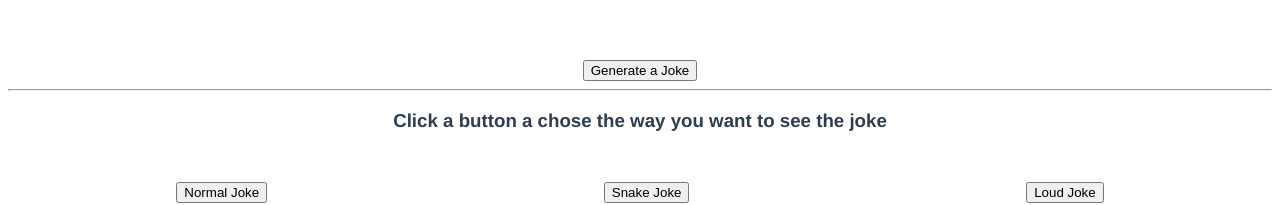
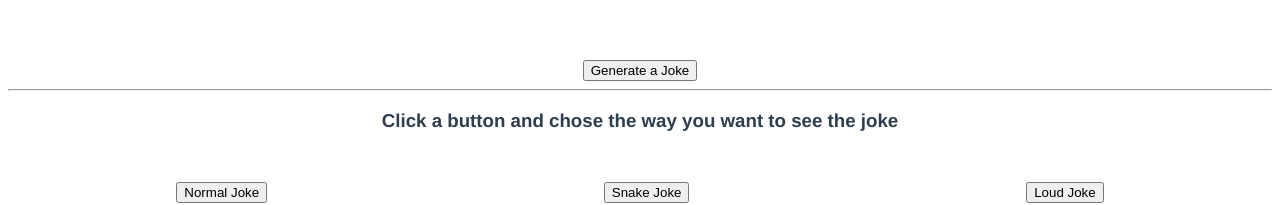
Before and after one commit to gabrielSantillo/vuejs_joke_axios, a Vue app: page / in a window 1280 px wide. Both pictures are taken after a click on the button "Generate a Joke". Shown: the top 205 px of the page. Built offline with nearby package versions, Linux system fonts and the light colour scheme; no server answers.

Commit message:
Changed the code to achieve what the assignment goals

```diff
--- a/src/components/JokeButton.vue
+++ b/src/components/JokeButton.vue
@@ -3,7 +3,7 @@
     <button @click="generate_joke">Generate a Joke</button>
     <hr />
     <div v-if="is_joke_generated === true">
-      <h3>Click a button a chose the way you want to see the joke</h3>
+      <h3>Click a button and chose the way you want to see the joke</h3>
     </div>
     <div class="button_container">
       <button @click="display_normal_joke">Normal Joke</button>
@@ -14,6 +14,7 @@
 </template>
 
 <script>
+/* importing axios */
 import axios from "axios";
 export default {
   methods: {
@@ -56,6 +57,7 @@ export default {
     return {
       /* setting this variable to undefined */
       random_joke: undefined,
+      /* setting this variable to false */
       is_joke_generated: false,
     };
   },
--- a/src/components/LoudJokeButton.vue
+++ b/src/components/LoudJokeButton.vue
@@ -1,17 +1,15 @@
 <template>
-  <div v-if="jokes.length > 0">
-    <div v-for="(joke, index) in jokes" :key="index">
+    <div v-if="joke !== undefined">
       <h4>{{ joke }}</h4>
     </div>
-  </div>
 </template>
 
 <script>
 export default {
   data() {
     return {
-      /* this function is called after the listener receive the parameter from the emitter */
-      jokes: [],
+      /* variable initialized as undefined */
+      joke: undefined,
     };
   },
 
@@ -20,8 +18,8 @@ export default {
     display_joke(loud_joke) {
       /* this line of code receives the parameter and change all letters to Upper Case letters*/
       let string_loud = loud_joke.toUpperCase();
-      /* adding the joke with all letters in Upper Case into the array */
-      this.jokes.push(string_loud);
+      /* adding the value received from the emitter to the variable */
+      this.joke = string_loud
     },
   },
 
--- a/src/components/NormalJokeButton.vue
+++ b/src/components/NormalJokeButton.vue
@@ -1,25 +1,23 @@
 <template>
-  <div v-if="jokes.length > 0">
-    <div v-for="(joke, index) in jokes" :key="index">
+    <div v-if="joke !== undefined">
       <h4>{{ joke }}</h4>
     </div>
-  </div>
 </template>
 
 <script>
 export default {
   data() {
     return {
-      /* array initialized to receive the jokes as strings */
-      jokes: [],
+      /* variable initialized as undefined */
+      joke: undefined,
     };
   },
 
   methods: {
     /* this function is called after the listener receive the parameter from the emitter */
     display_joke(normal_joke) {
-      /* adding the joke into the array */
-      this.jokes.push(normal_joke);
+      /* adding the value received from the emitter to the variable */
+      this.joke = normal_joke
     },
   },
 
--- a/src/components/SnakeJokeButton.vue
+++ b/src/components/SnakeJokeButton.vue
@@ -1,17 +1,15 @@
 <template>
-  <div v-if="jokes.length > 0">
-    <div v-for="(joke, index) in jokes" :key="index">
+    <div v-if="joke !==undefined">
       <h4>{{ joke }}</h4>
     </div>
-  </div>
 </template>
 
 <script>
 export default {
   data() {
     return {
-      /* array initialized to receive the jokes as strings */
-      jokes: [],
+      /* variable initialized as undefined */
+      joke: undefined,
     };
   },
 
@@ -20,8 +18,8 @@ export default {
     display_joke(snake_joke) {
       /* this line of code receives the parameter and replaces all white space to _*/
       let string_snake = snake_joke.replace(/ /g, `_`);
-      /* adding the joke with _ into the array */
-      this.jokes.push(string_snake);
+      /* adding the value received from the emitter to the variable */
+      this.joke = string_snake
     },
   },
 
```
